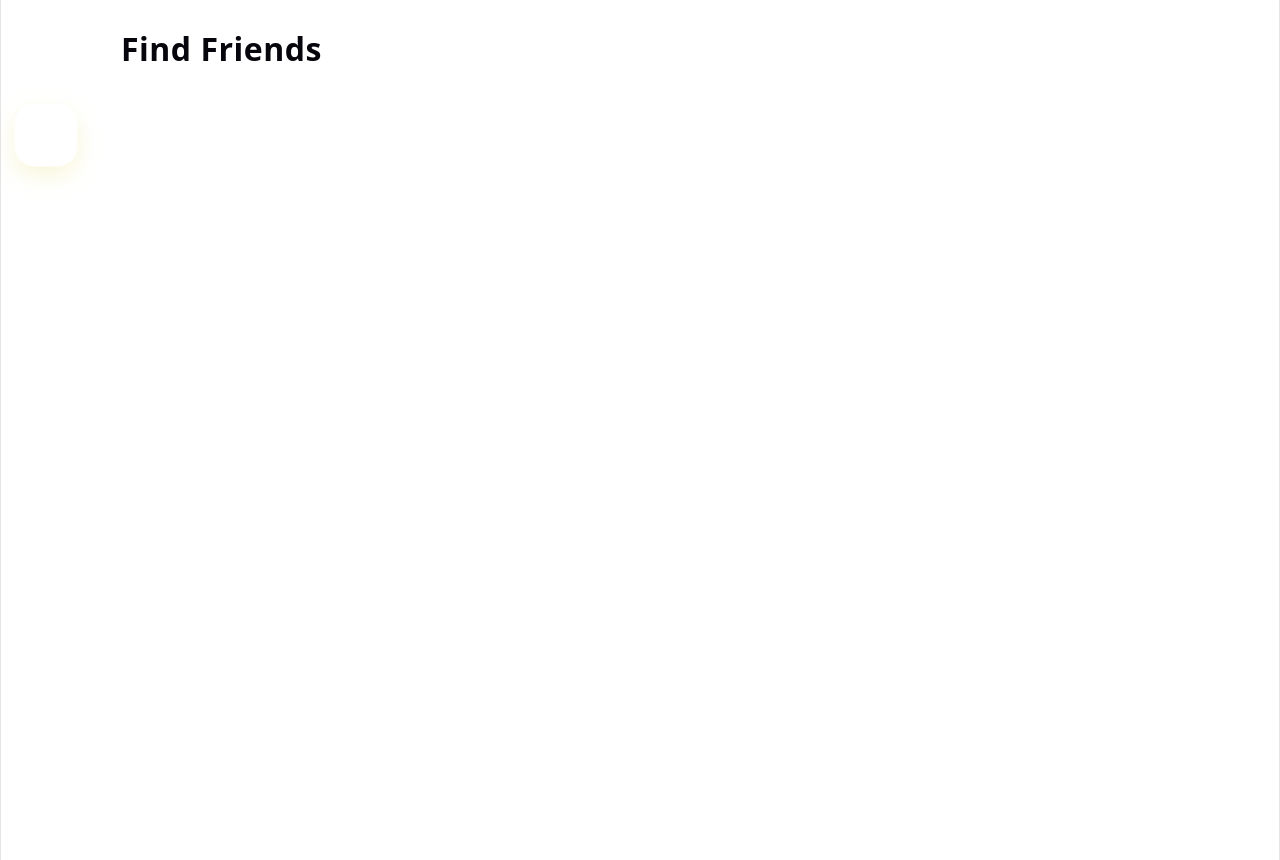
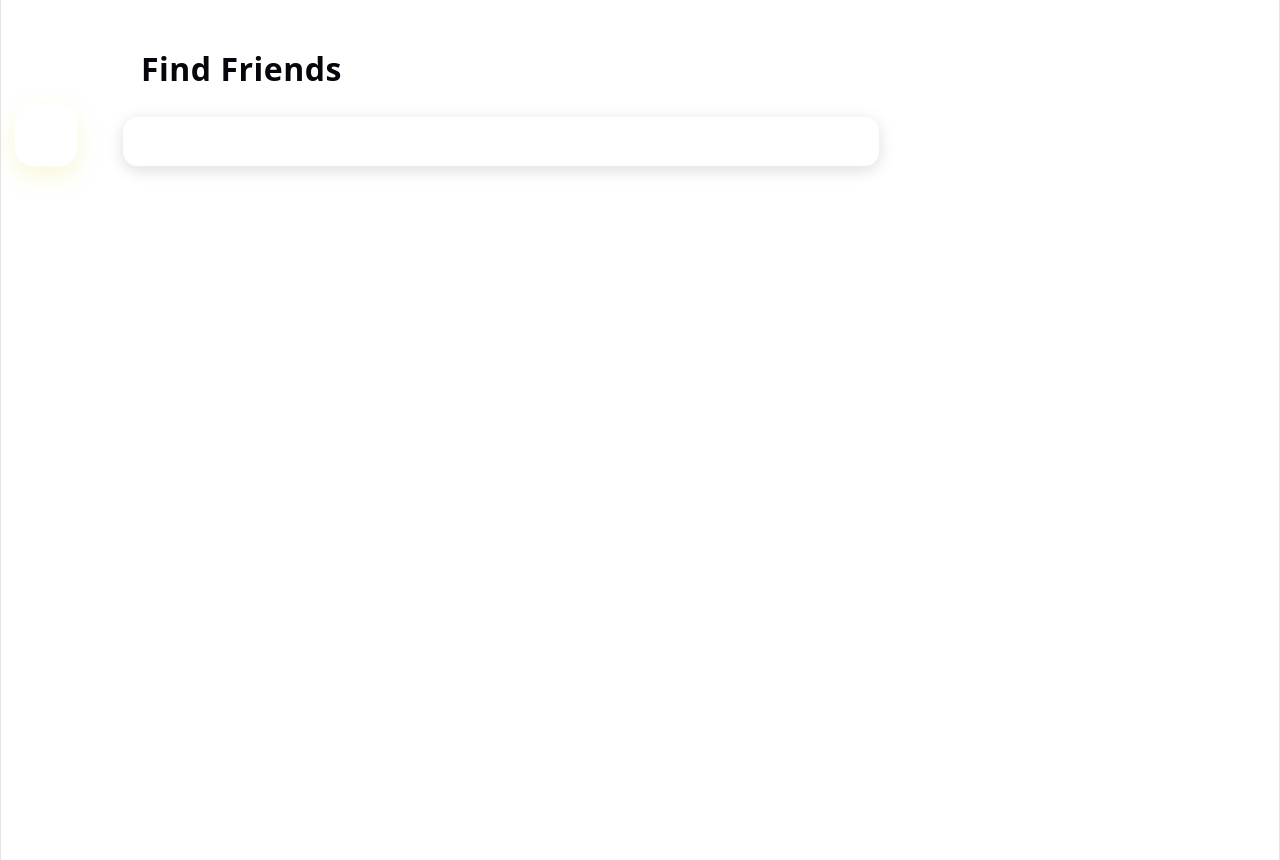
Before and after one commit to pavan-ganesh123/CodingFront, a React app: page /friends/find-friends in a window 1280 px wide. Built offline with nearby package versions, Linux system fonts and the light colour scheme; the HTML template or start-up script is replaced by a standard one.

Commit message:
Find friends To enable search bar

```diff
--- a/src/pages/FindFriends.css
+++ b/src/pages/FindFriends.css
@@ -1,126 +1,141 @@
 .friends-container {
   min-height: 100vh;
   color: white;
+  padding: 20px;
 }
-
 
 .friends-container h2 {
   font-size: 32px;
   font-weight: 700;
-
   margin-bottom: 30px;
-
   letter-spacing: 0.5px;
 }
 
+/* Search Bar */
+.search-bar {
+  display: flex;
+  align-items: center;
+  gap: 12px;
+  margin-bottom: 24px;
+  width: 100%;
+  max-width: 720px;
+}
+
+.search-input {
+  flex: 1;
+  padding: 14px 20px;
+  border: 1px solid rgba(255, 255, 255, 0.1);
+  border-radius: 14px;
+  font-size: 15px;
+  outline: none;
+  color: white;
+  background: rgba(255, 255, 255, 0.08);
+  backdrop-filter: blur(12px);
+  transition: all 0.3s ease;
+}
+
+.search-input:focus {
+  border-color: rgba(255, 255, 255, 0.3);
+  background: rgba(255, 255, 255, 0.12);
+  box-shadow: 0 4px 16px rgba(0, 0, 0, 0.15);
+}
+
+.search-input::placeholder {
+  color: rgba(255, 255, 255, 0.5);
+}
+
+.loading {
+  color: rgba(255, 255, 255, 0.7);
+  font-size: 14px;
+  white-space: nowrap;
+  letter-spacing: 0.3px;
+}
 
 .empty {
   margin-top: 30px;
-
   padding: 18px 22px;
-
   width: fit-content;
-
   border-radius: 14px;
-
   background: rgba(255, 255, 255, 0.05);
-
   backdrop-filter: blur(10px);
-
   opacity: 0.7;
-
   font-size: 16px;
+  text-align: center;
+  line-height: 1.6;
 }
-
 
 .users-list {
   display: flex;
   flex-direction: column;
-
   gap: 18px;
+  width: 100%;
+  max-width: 720px;
 }
-
 
 .friend-card {
   width: 100%;
   max-width: 720px;
-
   padding: 18px 22px;
-
   border-radius: 20px;
-
   display: flex;
   align-items: center;
   justify-content: space-between;
-
   background: rgba(255, 255, 255, 0.08);
-
   backdrop-filter: blur(12px);
-
-  border: 1px solid rgba(255,255,255,0.06);
-
+  border: 1px solid rgba(255, 255, 255, 0.06);
   transition: all 0.3s ease;
 }
 
-
 .friend-card:hover {
   transform: translateY(-2px);
-
   background: rgba(255, 255, 255, 0.14);
-
-  box-shadow:
-    0 10px 28px rgba(0,0,0,0.22);
+  box-shadow: 0 10px 28px rgba(0, 0, 0, 0.22);
 }
-
 
 .friend-card span {
   font-size: 18px;
   font-weight: 500;
-
   letter-spacing: 0.3px;
 }
 
-
 .friend-card button {
   padding: 10px 18px;
-
   border: none;
   border-radius: 12px;
-
   cursor: pointer;
-
   color: rgb(45, 39, 39);
-
   background: linear-gradient(
     90deg,
-        #f0fbaa,
+    #f0fbaa,
     #fffad2
   );
-
   font-size: 14px;
   font-weight: 600;
-
   transition: all 0.3s ease;
 }
 
-
 .friend-card button:hover {
   transform: scale(1.05);
-
-  box-shadow:
-    0 8px 22px rgba(236, 230, 142, 0.35);
+  box-shadow: 0 8px 22px rgba(236, 230, 142, 0.35);
 }
-
 
 .friend-card button:active {
   transform: scale(0.98);
 }
 
-
 @media (max-width: 768px) {
-
   .friends-container h2 {
     font-size: 26px;
+  }
+
+  .search-bar {
+    gap: 10px;
+    margin-bottom: 20px;
+  }
+
+  .search-input {
+    padding: 12px 16px;
+    font-size: 14px;
   }
 
   .friend-card {
@@ -135,4 +150,9 @@
     padding: 9px 14px;
     font-size: 13px;
   }
+
+  .empty {
+    padding: 16px 20px;
+    font-size: 15px;
+  }
 }
--- a/src/pages/FindFriends.jsx
+++ b/src/pages/FindFriends.jsx
@@ -6,30 +6,15 @@ import "./FindFriends.css";
 import { getUserFromToken } from "../utils/auth";
 import { ToastProvider, useToast } from "../notifications/ToastContext";
 
-
 function FindFriends() {
   const [users, setUsers] = useState([]);
-
+  const [searchQuery, setSearchQuery] = useState("");
+  const [isLoading, setIsLoading] = useState(false);
 
   const user = getUserFromToken();
   const userId = user?.userId;
-
-
   const client = getClient();
   const { showToast } = useToast();
-
-
-  const GET_FRIENDS = gql`
-    query($userId: ID!) {
-      getAllFriends(userId: $userId) {
-        id
-        status
-        user { id }
-        friend { id }
-      }
-    }
-  `;
-
 
   const SEND_REQUEST = gql`
     mutation($userId: ID!, $friendId: ID!) {
@@ -40,70 +25,46 @@ function FindFriends() {
     }
   `;
 
+  // Only fetch when search query changes (debounced)
+  useEffect(() => {
+    const timer = setTimeout(() => {
+      if (searchQuery.trim()) {
+        fetchUsers(searchQuery.trim());
+      } else {
+        setUsers([]);
+      }
+    }, 300); // 300ms debounce
 
-  useEffect(() => {
-    if (userId) {
-      fetchUsers();
-    }
-  }, [userId]);
+    return () => clearTimeout(timer);
+  }, [searchQuery]);
 
+  const fetchUsers = async (query) => {
+    setIsLoading(true);
+    try {
+      const token = localStorage.getItem("token");
 
-  const fetchUsers = async () => {
-    try {
-      // ✅ Use REST API for getting all users
-      const token = localStorage.getItem("token");
-      const usersRes = await fetch('http://localhost:8080/api/users/all',
-        {
+      const url = `http://localhost:8080/api/users/search?query=${query}`;
+
+      const usersRes = await fetch(url, {
         headers: {
           Authorization: `Bearer ${token}`,
         },
-        }
-      );
+      });
 
       if (!usersRes.ok) {
         throw new Error(`HTTP error! status: ${usersRes.status}`);
       }
 
       const allUsers = await usersRes.json();
-      const friendsData = await client.request(GET_FRIENDS, { userId });
-      const allRelations = friendsData.getAllFriends;
-
-
-      if (!allRelations) {
-        setUsers(
-          allUsers.filter(u => String(u.id) !== String(userId))
-        );
-        return;
-      }
-
-
-      const excludedIds = allRelations
-        .filter(f =>
-          String(f.user.id) === String(userId) ||
-          f.status === "ACCEPTED"
-        )
-        .map(f =>
-          String(f.user.id) === String(userId)
-            ? String(f.friend.id)
-            : String(f.user.id)
-        );
-
-
-      const filteredUsers = allUsers.filter(
-        u =>
-          String(u.id) !== String(userId) &&
-          !excludedIds.includes(String(u.id))
-      );
-
-
-      setUsers(filteredUsers);
-
+      setUsers(allUsers); // Backend already filters out friends/pending
 
     } catch (err) {
       console.error(err);
+      showToast("Failed to fetch users", "error");
+    } finally {
+      setIsLoading(false);
     }
   };
-
 
   const handleAddFriend = async (friendId) => {
     try {
@@ -112,38 +73,54 @@ function FindFriends() {
         friendId: String(friendId)
       });
 
+      console.log("Friend request sent!");
+      showToast("Friend request sent", "info");
 
-      console.log("Friend request sent!");
-      showToast("Friend request Sent","info");
-      fetchUsers(); // refresh list
-
+      // Optional: Clear search or remove user from list
+      setUsers(users.filter(u => u.id !== friendId));
 
     } catch (err) {
       console.error(err);
+      showToast("Failed to send friend request", "error");
     }
   };
-
 
   return (
     <div className="friends-container">
       <h2>Find Friends</h2>
 
+      {/* Search Bar Only - No "All Users" */}
+      <div className="search-bar">
+        <input
+          type="text"
+          placeholder="Enter username..."
+          value={searchQuery}
+          onChange={(e) => setSearchQuery(e.target.value)}
+          className="search-input"
+          autoFocus
+        />
+      </div>
 
-      {users.length === 0 ? (
-        <p className="empty">No users available</p>
+      {searchQuery && users.length === 0 ? (
+        <p className="empty">No users match "{searchQuery}"</p>
+      ) : users.length === 0 ? (
+        <p className="empty">
+          Start typing a username to find friends.<br />
+        </p>
       ) : (
-        users.map(u => (
+        <div className="user-list">
+          {users.map(u => (
             <div key={u.id} className="friend-card">
               <span>{u.userName}</span>
               <button onClick={() => handleAddFriend(u.id)}>
                 Add Friend
               </button>
             </div>
-        ))
+          ))}
+        </div>
       )}
     </div>
   );
 }
 
-
 export default FindFriends;
```
Lines whose indentation alone changed are shown as unchanged.
